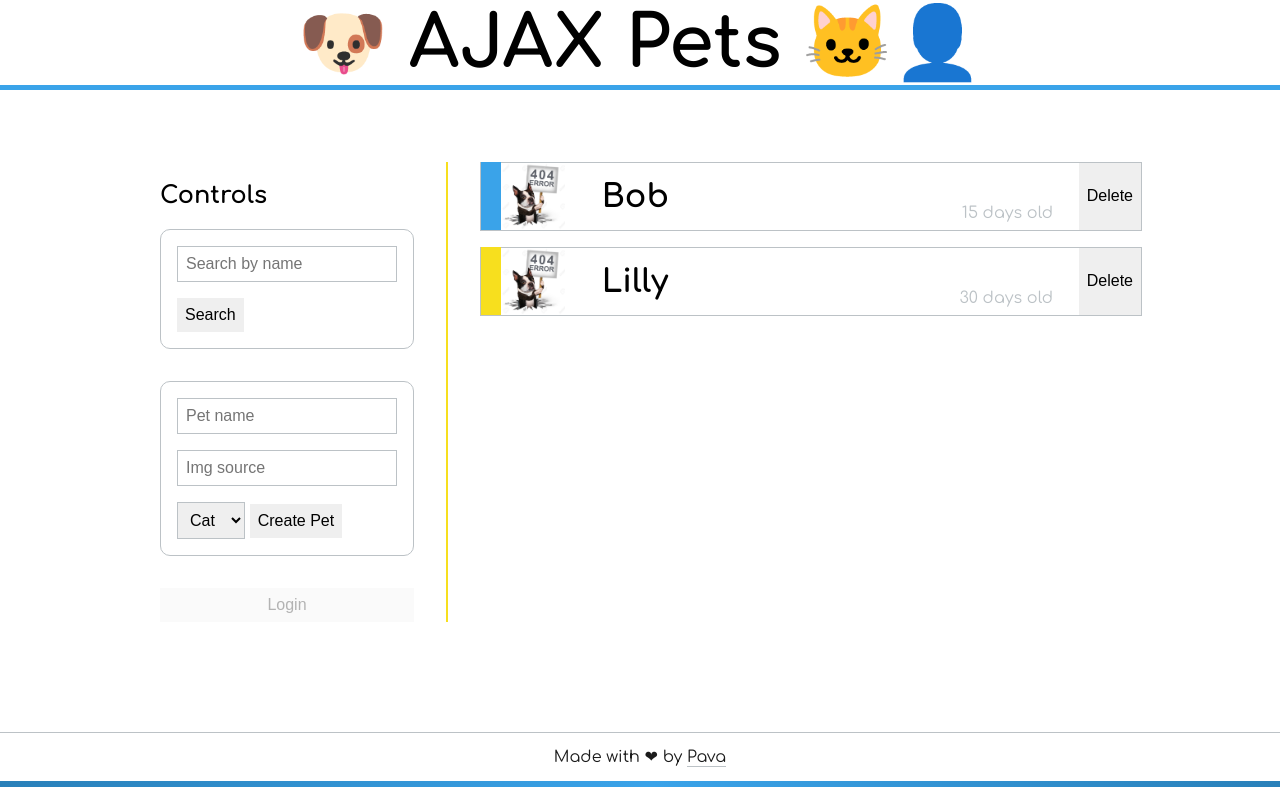
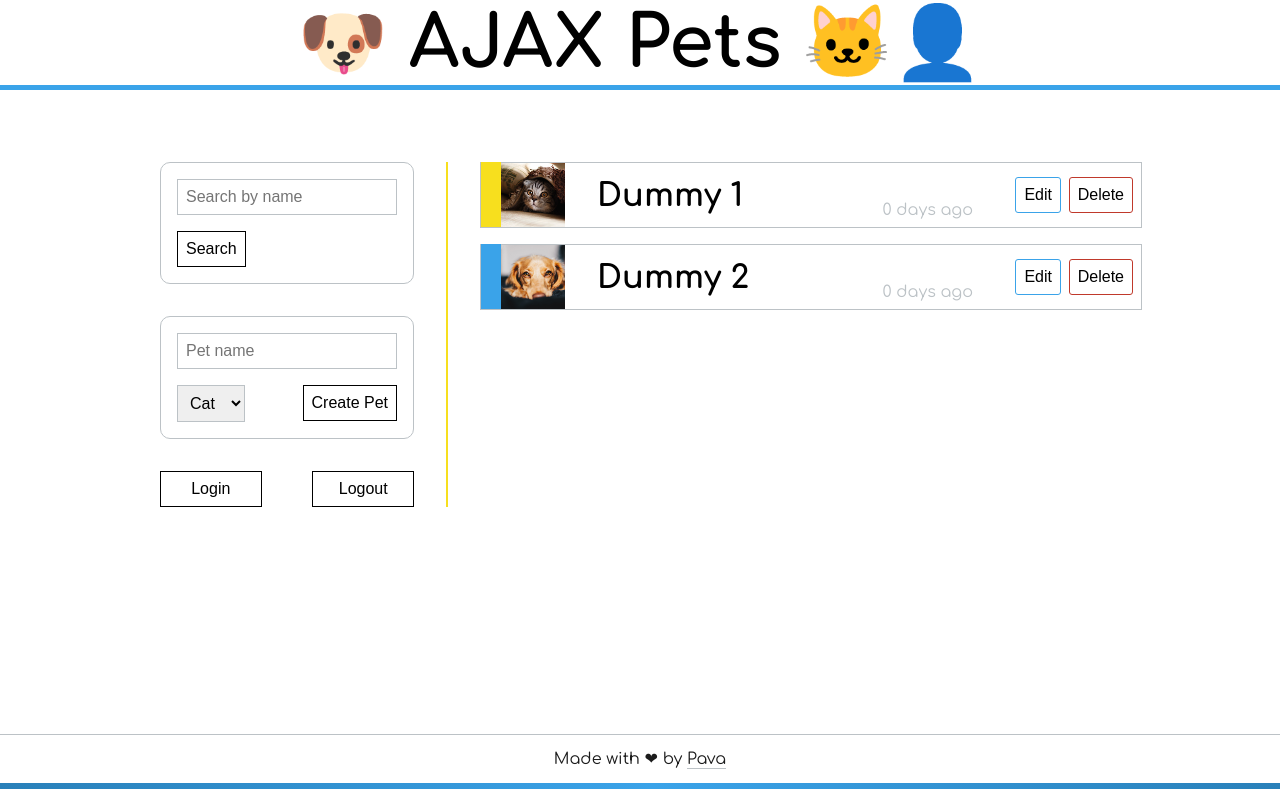
Before and after one commit to raduluca13/practice-ajax, a website: page index.html in a window 1280 px wide. Drawn offline with Linux system fonts and the light colour scheme; some packages are replaced by stand-ins of ours; a script that the page names is missing.

Commit message:
Updated RAML, removed image, added UI for editing

```diff
--- a/index.html
+++ b/index.html
@@ -16,37 +16,22 @@
     </header>
     <main>
         <aside>
-            <h2> Controls </h2>
             <form id="searchForm">
-                <input type="text" placeholder="Search by name"/>
+                <input type="text" placeholder="Search by name" name="nameInput" />
                 <button type="submit" class="btn">Search</button>
             </form>
-
-            <form id="addForm">
-                <input type="text" placeholder="Pet name" required/>
-                <input type="text" placeholder="Img source"/>
-                <select required>
+            <form id="createForm">
+                <input type="text" placeholder="Pet name" required name="nameInput" />
+                <select name="typeInput">
                     <option value="cat">Cat</option>
                     <option value="dog">Dog</option>
                 </select>
                 <button type="submit" class="btn">Create Pet</button>
             </form>
-            <button type="button" class="btn" disabled id="loginBtn">Login</button>
+            <button type="button" class="btn" id="loginBtn">Login</button>
+            <button type="button" class="btn" id="logoutBtn">Logout</button>
         </aside>
-        <div class="pets-container">
-            <div class="pet pet--dog">
-                <img width = "64" src="/public/images/404.jpg" />
-                <h1> Bob </h1>
-                <p class="age"> 15 days old </p>
-                <button type="button" class="btn delete-btn">Delete</button>
-            </div>
-            <div class="pet pet--cat">
-                <img width = "64" src="/public/images/404.jpg" />
-                <h1> Lilly </h1>
-                <p class="age"> 30 days old </p>
-                <button type="button" class="btn delete-btn">Delete</button>
-            </div>
-        </div>
+        <div id="petsContainer"></div>
     </main>
 
     <footer>
@@ -55,7 +40,9 @@
         </span>
         <div class="blue-bar"></div>
     </footer>
-    <script type="text/javascript" src="/public/javascript/app.js"></script>
+    <script src="/public/javascript/utils.js"></script>
+    <script src="/public/javascript/app.js"></script>
+    <script src="https://cdn.jsdelivr.net/npm/sweetalert2@7.26.11/dist/sweetalert2.all.min.js"></script>
 </body>
 
 </html>
--- a/package.json
+++ b/package.json
@@ -2,6 +2,7 @@
     "name": "ajax-practice",
     "scripts": {
         "serve": "nodemon server.js",
+        "serve-with-auth": "nodemon server.js --auth=true",
         "raml": "raml2html API/api.raml > API/api.html"
     },
     "dependencies": {
--- a/public/javascript/app.js
+++ b/public/javascript/app.js
@@ -1,33 +1,39 @@
-function createPetCard(petInfo) {
-    let card = document.createElement("div");
-    card.classList.add("pet", `pet--${petInfo.type}`);
+(function initIIFE() {
+    let petsContainer = document.getElementById("petsContainer");
 
-    let img = document.createElement("img");
-    img.width = 64;
-    img.src = petInfo.img || '/public/images/404.jpg';
+    petsContainer.addEventListener("click", function onClick(e) {
+        if(e.target.tagName === "BUTTON") {
+            switch(e.target.dataset.type) {
+                case "edit":
+                    swal({
+                        title: "Edit pet",
+                        html: createPetCard({
+                            name: "Bob",
+                            type: "cat",
+                            created: Date.now()
+                        }, true),
+                        confirmButtonText: "Save",
+                        showCancelButton: true,
+                        cancelButtonText: "Cancel",
+                        width: "50%"
+                    });
+                    break;
+                case "delete":
+                    break;
+                default:
+                    break;
+            }
+        }
+    });
 
-    let nameEl = document.createElement("h1");
-    nameEl.innerText = petInfo.name;
-
-    let ageEl = document.createElement("p");
-    ageEl.classList.add("age");
-    ageEl.innerText = getAge(petInfo.created);
-
-    let deleteBtn = document.createElement("button");
-    deleteBtn.classList.add("btn", "delete-btn");
-    deleteBtn.innerText = "Delete";
-
-    card.appendChild(img);
-    card.appendChild(nameEl);
-    card.appendChild(ageEl);
-    card.appendChild(deleteBtn);
-
-    return card;
-}
-
-function getAge(timestamp) {
-    let age = Date.now() - timestamp;
-    let days = Math.floor(age / (1000 * 60 * 60 * 24));
-
-    return `${days} days old`;
-}
+    petsContainer.appendChild(createPetCard({
+        name: "Dummy 1",
+        type: "cat",
+        created: Date.now()
+    }));
+    petsContainer.appendChild(createPetCard({
+        name: "Dummy 2",
+        type: "dog",
+        created: Date.now()
+    }));
+}());
--- /dev/null
+++ b/public/javascript/utils.js
@@ -0,0 +1,53 @@
+/**
+ *
+ * @param {{name: string, type: string, created: number}} param0
+ */
+function createPetCard({name, type, created}, isEditable = false) {
+    let card = document.createElement("div");
+    card.classList.add("pet", `pet--${type}`);
+
+    let img = document.createElement("img");
+    img.width = 64;
+    img.src = `/public/images/${type}.jpg`;
+    img.alt = `${type} image`;
+
+    let nameEl = document.createElement("h1");
+    nameEl.contentEditable = isEditable;
+    nameEl.innerText = name;
+
+    let ageEl = document.createElement("p");
+    let days = document.createElement("span");
+    days.contentEditable = isEditable;
+    days.innerText = getAge(created);
+
+    ageEl.classList.add("age");
+    ageEl.appendChild(document.createElement("span"));
+    ageEl.appendChild(days);
+
+    let editBtn = document.createElement("button");
+    editBtn.classList.add("btn", "edit-btn");
+    editBtn.setAttribute("data-type", "edit");
+    editBtn.innerText = "Edit";
+
+    let deleteBtn = document.createElement("button");
+    deleteBtn.classList.add("btn", "delete-btn");
+    deleteBtn.setAttribute("data-type", "delete");
+    deleteBtn.innerText = "Delete";
+
+    card.appendChild(img);
+    card.appendChild(nameEl);
+    card.appendChild(ageEl);
+    if(!isEditable) {
+        card.appendChild(editBtn);
+        card.appendChild(deleteBtn);
+    }
+
+    return card;
+}
+
+function getAge(timestamp) {
+    let age = Date.now() - timestamp;
+    let days = Math.floor(age / (1000 * 60 * 60 * 24));
+
+    return days;
+}
--- a/public/style.css
+++ b/public/style.css
@@ -5,6 +5,47 @@ body {
     box-sizing: border-box;
     font-family: 'Comfortaa', cursive;
 }
+
+/** MINIS */
+
+a {
+    color: inherit;
+    text-decoration: none;
+}
+
+a.link {
+    border-bottom: 1px solid #bcc2c6;
+}
+
+a.link:hover {
+    border-color: #1b1b1b;
+}
+
+.btn {
+    padding: .5em;
+    color: #000;
+    background: #fff;
+    border: 1px solid #000;
+    font-size: 16px;
+    cursor: pointer;
+    transition: transform .1s ease-in-out;
+}
+
+.btn:hover {
+    transform: scale(1.1);
+}
+
+input[type="text"],
+input[type="password"],
+select {
+    font-size: 16px;
+    padding: .5em;
+    border: 1px solid #bcc2c6;
+    box-sizing: border-box;
+    max-width: 100%;
+}
+
+/******/
 
 header {
     font-size: 36px;
@@ -21,10 +62,12 @@ main {
     width: 75%;
     max-width: 1000px;
     position: relative;
-    min-height: calc(100% - 230px);
+    min-height: calc(100% - 228px);
     margin: 4em auto 1em auto;
     font-size: 0;
 }
+
+/** CONTROLS */
 
 aside {
     font-size: 16px;
@@ -32,6 +75,7 @@ aside {
     height: 100%;
     border-right: 2px solid #f7df1e;
     padding-right: 2em;
+    margin-bottom: 1em;
     display: inline-block;
     vertical-align: top;
     box-sizing: border-box;
@@ -44,12 +88,30 @@ form {
     margin: 1em 0 2em 0;
 }
 
+form:first-of-type {
+    margin-top: 0;
+}
+
 form input {
     margin-bottom: 1em;
 }
 
+#createForm button[type="submit"] {
+    float: right;
+}
 
-.pets-container {
+#loginBtn,
+#logoutBtn {
+    width: 40%;
+}
+
+#logoutBtn {
+    float: right;
+}
+
+/** PETS CONTAINER */
+
+#petsContainer {
     font-size: 16px;
     display: inline-block;
     vertical-align: top;
@@ -64,13 +126,7 @@ form input {
     position: relative;
     padding-left: 20px;
     margin: 0 0 1em 0;
-}
-
-.pet.pet--dog:before {
-    background-color: #3aa3e9;
-}
-.pet.pet--cat:before {
-    background-color: #f7df1e;
+    text-align: left;
 }
 
 .pet:before {
@@ -82,69 +138,59 @@ form input {
     width: 20px;
 }
 
+.pet.pet--dog:before {
+    background-color: #3aa3e9;
+}
+
+.pet.pet--cat:before {
+    background-color: #f7df1e;
+}
+
 .pet h1 {
     display: inline-block;
     margin: 0 0 0 1em;
     vertical-align: middle;
 }
+
 .pet img {
     vertical-align: middle;
 }
+
 .pet .age {
     position: absolute;
-    right: 5em;
+    right: 10em;
     bottom: 0;
     margin: 0 .5em .5em 0;
     color: #bcc2c6;
 }
-.pet .delete-btn {
-    position: absolute;
-    top: 0;
-    right: 0;
-    bottom: 0;
+
+.pet .age:after {
+    content: ' days ago';
 }
 
-a {
-    color: inherit;
-    text-decoration: none;
+.pet .btn {
+    position: absolute;
+    right: 5em;
+    top: 50%;
+    transform: translateY(-50%);
+    border-radius: 3px;
 }
 
-a.link {
-    border-bottom: 1px solid #bcc2c6;
+.pet .edit-btn {
+    right: 5em;
+    border: 1px solid #3aa3e9;
 }
 
-a.link:hover {
-    border-color: #1b1b1b;
+.pet .delete-btn {
+    right: .5em;
+    border: 1px solid #c0392b;
 }
 
-.blue-bar {
-    height: 6px;
-    background-image: linear-gradient(to right, #2980b9 0%, #3aa3e9 51%, #2980b9 100%);
+.pet .btn:hover {
+    transform: translateY(-50%) scale(1.1);
 }
 
-input[type="text"],
-input[type="password"],
-select {
-    font-size: 16px;
-    padding: .5em;
-    border: 1px solid #bcc2c6;
-    box-sizing: border-box;
-    max-width: 100%;
-}
-
-.btn {
-    padding: .5em;
-    border: none;
-    color: color(white);
-    background-color: color(black);
-    font-size: 16px;
-    cursor: pointer;
-    box-sizing: border-box;
-}
-
-#loginBtn {
-    width: 100%;
-}
+/** FOOTER */
 
 footer {
     position: static;
@@ -159,6 +205,7 @@ footer span {
     padding: 0.5em 0;
 }
 
-footer span a.link {
-    border-color: color(black);
+footer .blue-bar {
+    height: 6px;
+    background-image: linear-gradient(to right, #2980b9 0%, #3aa3e9 51%, #2980b9 100%);
 }
```
Also changed, not shown: server.js (+15 -7 lines), server/db.json (+18 -1 lines), public/images/404.jpg (deleted), public/images/cat.jpg (added), public/images/dog.jpg (added), 1 other file.
